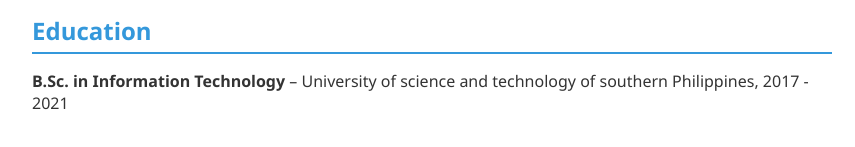
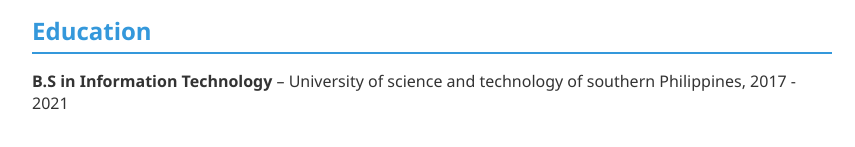
Before and after one commit to MarionRosete/Resume, a plain HTML site: page index.html in a window 1280 px wide. Shown: the part 801-948 px from the top of the page, 208-1063 px from the left. Drawn offline with Linux system fonts and the light colour scheme.

Commit message:
remove .

```diff
--- a/index.html
+++ b/index.html
@@ -50,7 +50,7 @@
 
     <section class="education">
       <h2>Education</h2>
-      <p><strong>B.Sc. in Information Technology</strong> – University of science and technology of southern Philippines, 2017 - 2021 </p>
+      <p><strong>B.S in Information Technology</strong> – University of science and technology of southern Philippines, 2017 - 2021 </p>
     </section>
   </div>
 </body>
```
